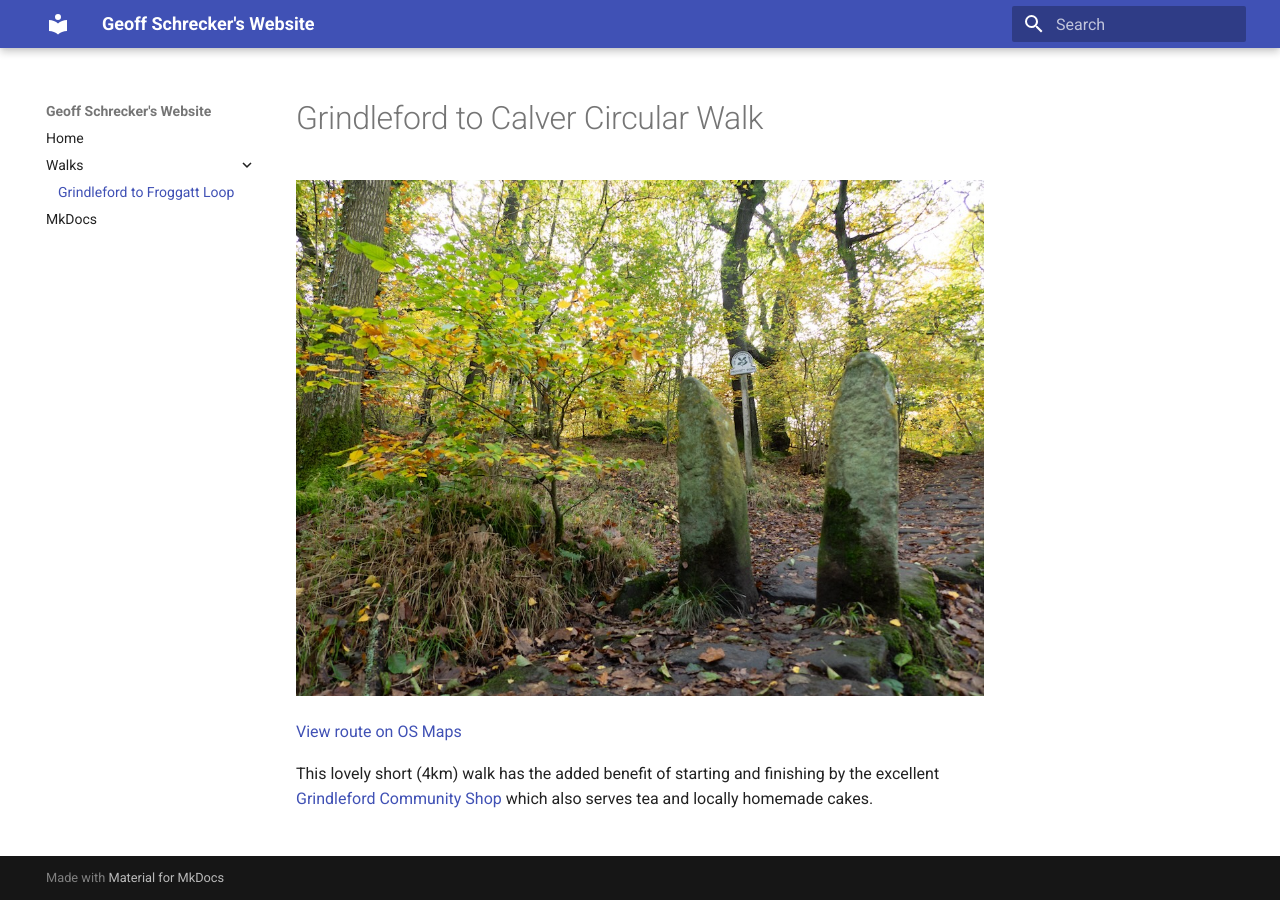
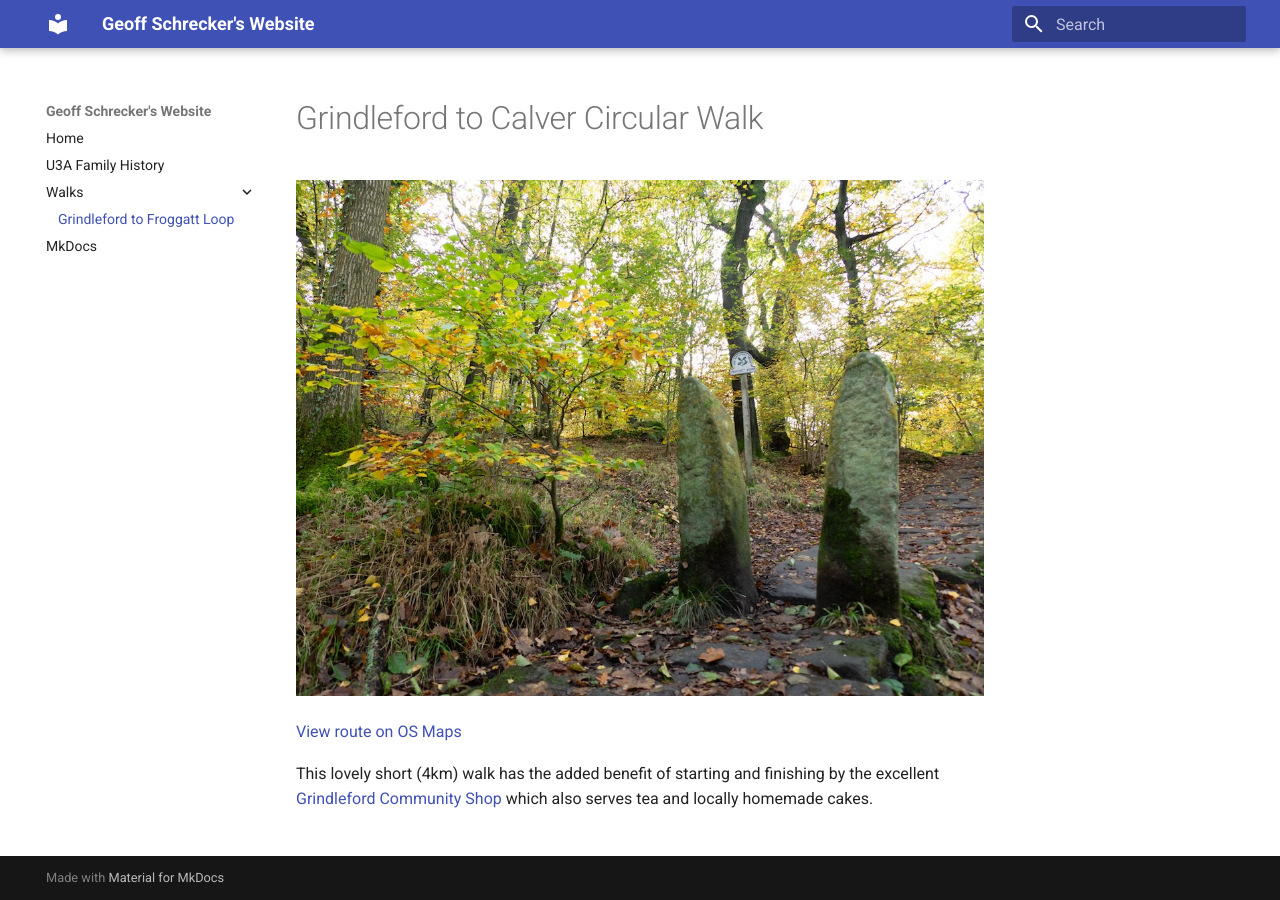
Before and after one commit to GeoffSchrecker/geoffschrecker, an MkDocs documentation site: the page built from docs/Grindleford1.md, in a window 1280 px wide. Built offline with MkDocs 1.6.1 and Material for MkDocs 9.7.7, drawn with Linux system fonts in a browser that asks for light colours.

Commit message:
Add FH page tp menu

```diff
--- a/mkdocs.yml
+++ b/mkdocs.yml
@@ -3,6 +3,7 @@ theme:
   name: material
 nav:
   - Home: index.md
+  - U3A Family History: family_history.md
   - Walks:
       - Grindleford to Froggatt Loop: Grindleford1.md
   - MkDocs: mkdocs.md
```
